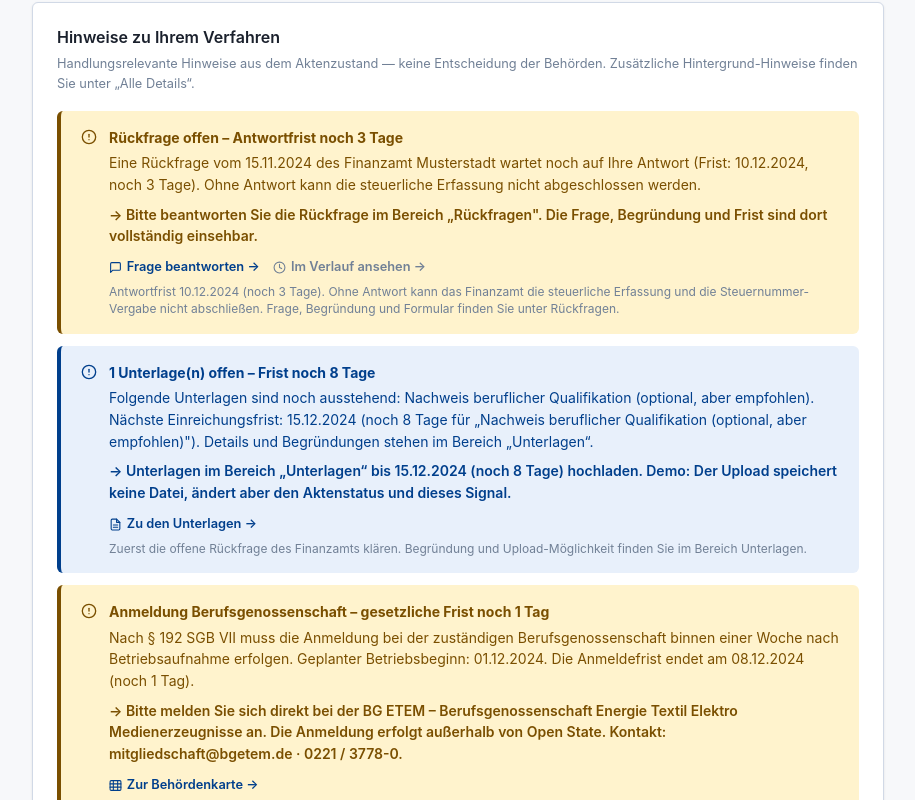
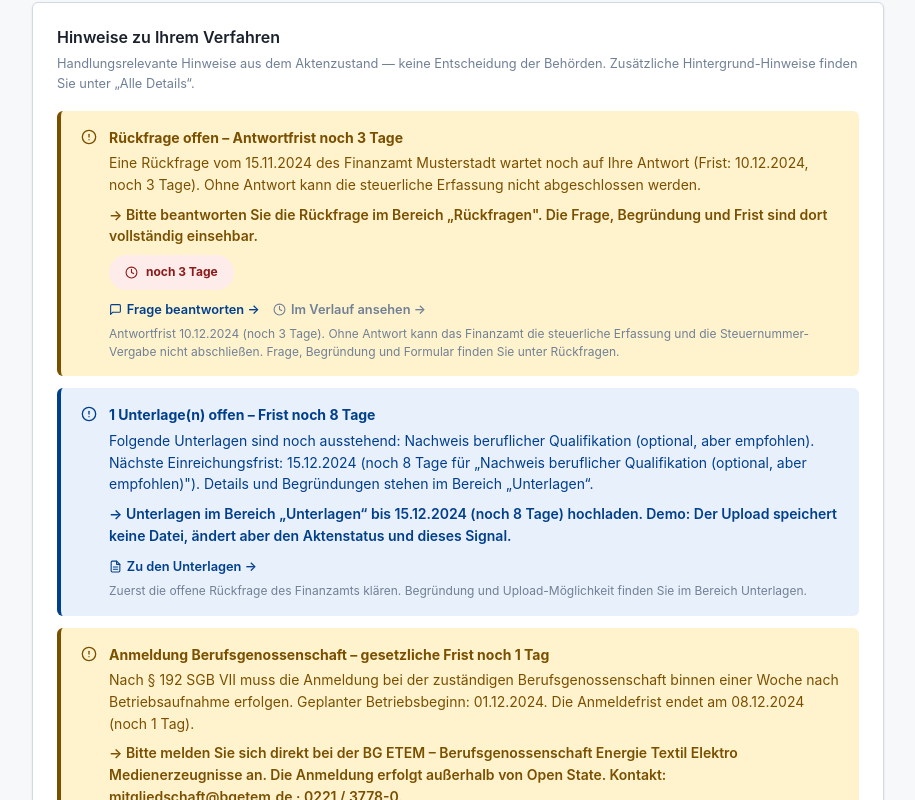
Before and after one commit to d0npedro/open-state, a Next.js app in the folder demo/: page /gruendung in a window 1280 px wide. Shown: the part 2700-3500 px from the top of the page, without its empty margins (182-1097 px from the left). Built offline with nearby package versions, Linux system fonts and the light colour scheme.

Commit message:
feat(ug): Uebersicht Fairness RQ-Countdown-Chip (Q-220)
Fairness-Block auf /gruendung zeigt Resttage-Chip und CTA #rq-RQ-01
(Paritaet Hinweise Q-218 / AV Q-215); E2E US-UG-004.

```diff
--- a/demo/app/gruendung/page.tsx
+++ b/demo/app/gruendung/page.tsx
@@ -895,6 +895,22 @@ export default function GruendungPage() {
             {fairnessSignale.map(sig => {
               const ziel = fairnessSignalZiel(sig, akte);
               const verlaufZiel = fairnessSignalVerlaufZiel(sig, akte);
+              // Q-220: RQ-Countdown-Chip (Parität Hinweise Q-218 / AV Übersicht Q-215)
+              const rqId =
+                ziel?.testKey.startsWith('rq-') ? ziel.testKey.slice(3) : undefined;
+              const rq =
+                rqId != null
+                  ? akte.rueckfragen.find(r => r.id === rqId && !r.beantwortet)
+                  : undefined;
+              const rqRest =
+                rq != null
+                  ? berechneFristTage(rq.fristDatum, FIKTIVES_HEUTE_GRUENDUNG)
+                  : null;
+              const rqKritisch = rqRest !== null && rqRest <= 3;
+              const rqChipClass =
+                rqRest !== null && (rqRest < 0 || rqKritisch)
+                  ? 'status-chip-danger'
+                  : 'status-chip-warning';
               return (
                 <div
                   key={sig.id}
@@ -910,6 +926,16 @@ export default function GruendungPage() {
                       <div style={{ marginTop: '0.5rem', fontWeight: 600, fontSize: '0.875rem' }}>
                         → {sig.naechsterSchritt}
                       </div>
+                    )}
+                    {rqRest !== null && (
+                      <span
+                        className={`status-chip ${rqChipClass}`}
+                        style={{ marginTop: '0.5rem', fontSize: '0.75rem', display: 'inline-flex' }}
+                        data-testid={`uebersicht-fairness-rq-countdown-${sig.id}`}
+                      >
+                        <Icon name="clock" size={13} />
+                        {fristRestLabel(rqRest)}
+                      </span>
                     )}
                     {(ziel || verlaufZiel) && (
                       <div style={{ marginTop: '0.65rem' }}>
```
Also changed, not shown: 3 other files (tests, documents, lock files or other folders).
